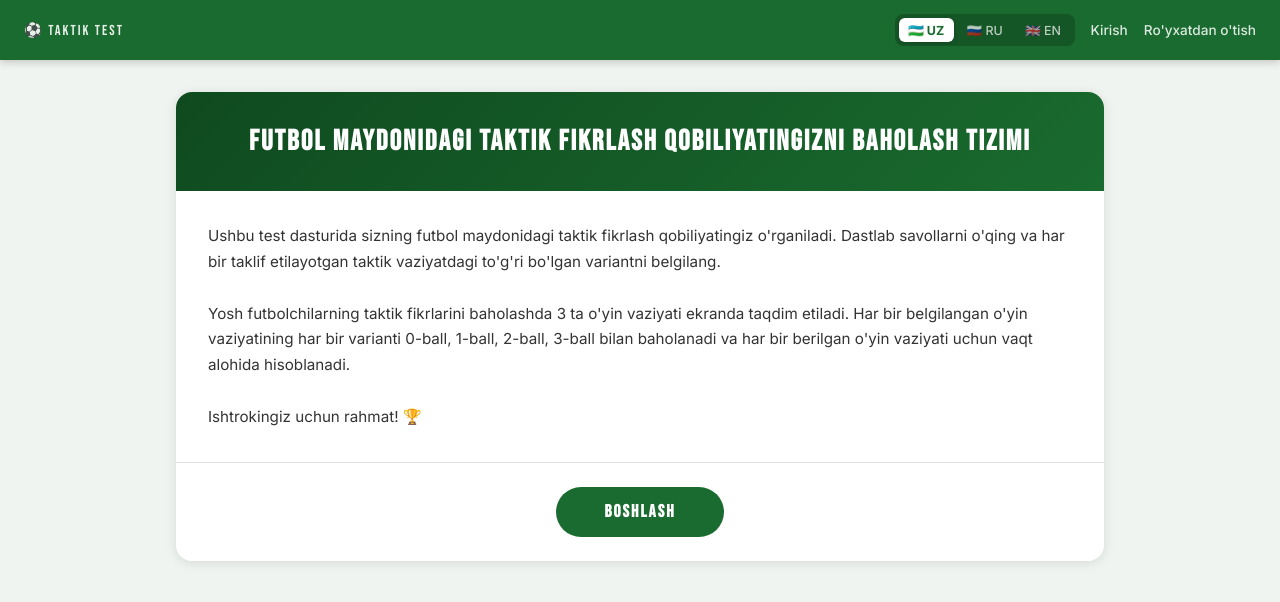
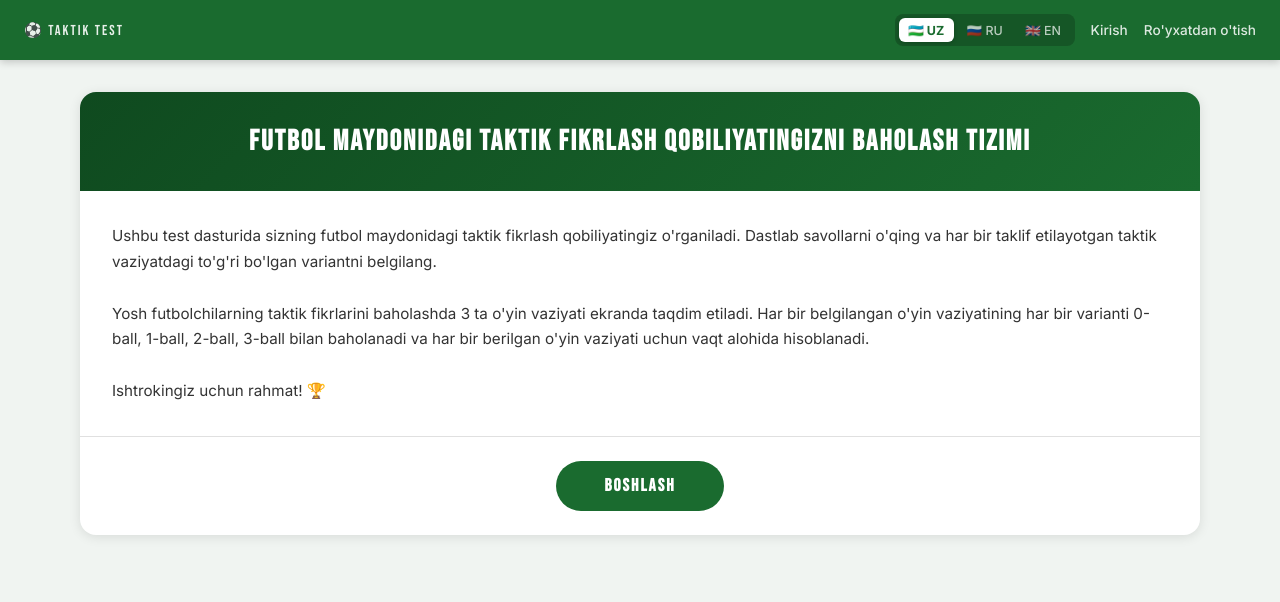
Before and after one commit to fayzullabekchanov/football-test, a Next.js app: page / in a window 1280 px wide. Shown: the top 602 px of the page. Built offline with nearby package versions, Linux system fonts and the light colour scheme; no server answers.

Commit message:
v1.1(with_90qilindi)

```diff
--- a/styles/globals.css
+++ b/styles/globals.css
@@ -89,7 +89,8 @@ body {
 
 /* LAYOUT */
 .container {
-  max-width: 960px;
+  width: 90%;
+  max-width: 1400px;
   margin: 0 auto;
   padding: 2rem 1rem;
 }
```
